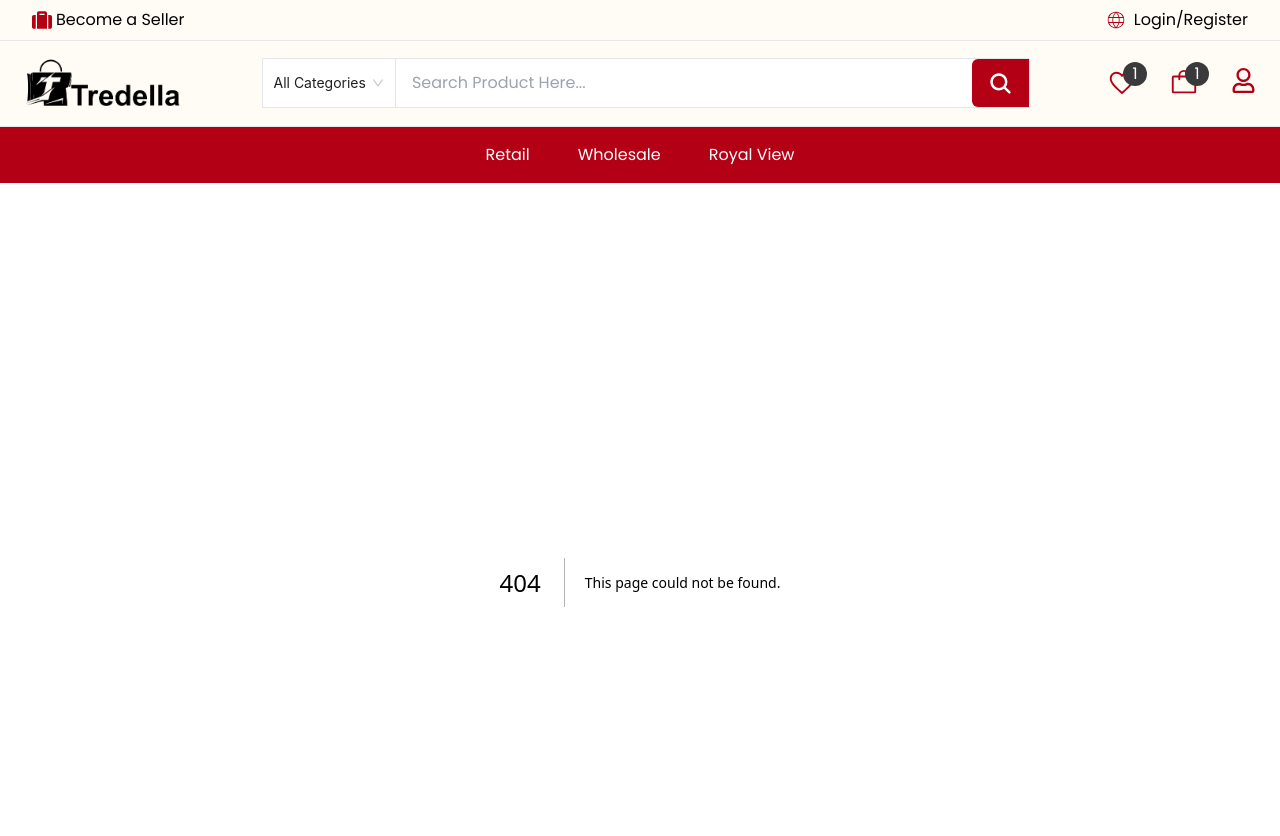
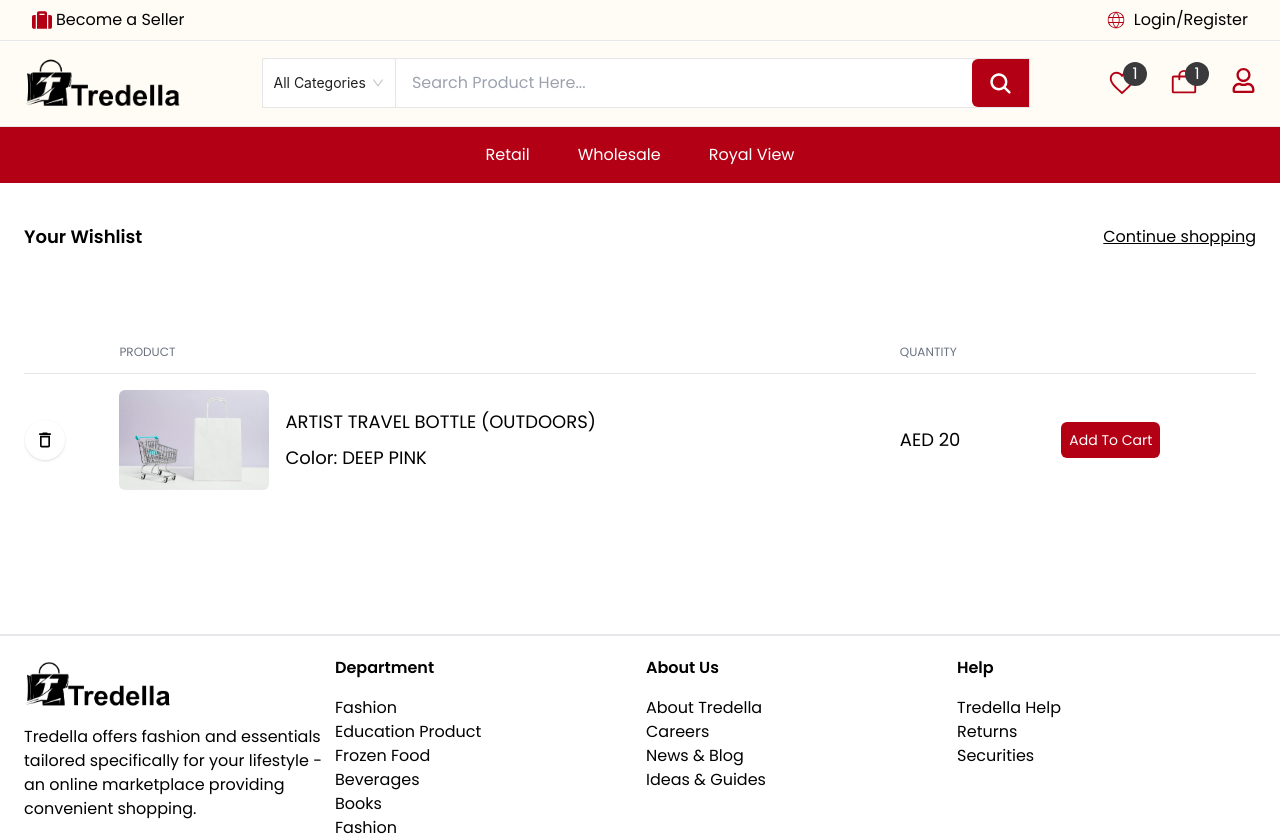
Before and after one commit to AhmedSaddique/Tredella, a Next.js app: page /wishlist in a window 1280 px wide. Before the commit this address had no page. Shown: the top 836 px of the page. Built offline with nearby package versions, Linux system fonts and the light colour scheme.

Commit message:
tredella

```diff
--- /dev/null
+++ b/src/app/wishlist/page.js
@@ -0,0 +1,89 @@
+import Container from '@/components/Layout/Container/Container'
+import Link from 'next/link'
+import React from 'react'
+import t1 from "../../../public/images/t1.jpg";
+import Image from 'next/image';
+import { MdDeleteOutline } from 'react-icons/md';
+import Button from '@/components/ui/Button/Button';
+
+
+const Wishlist = () => {
+  return (
+    <>
+          <Container className=' mt-10'>
+            <div className='flex justify-between items-center'>
+                <h1 className='font-semibold text-lg'>Your Wishlist</h1>
+                <Link className='underline' href={"/products"}>Continue shopping</Link>
+            </div>
+
+            <div className='p-2 rounded-md mt-5 bg-white shadow block md:hidden'>
+                    <div className='flex flex-wrap pt-2 mb-4 bg-white shadow p-2'>
+                        <div className='flex gap-3'>
+                            <Image width={100} height={100} className='rounded-md h-24' src={t1} alt='test' />
+                            <div className='space-y-2'>
+                                <h6 className='text-sm font-medium'>ARTIST TRAVEL BOTTLE (OUTDOORS)</h6>
+                                <h2 className='text-sm font-medium'>Dhs. <span>20</span>.00 AED</h2>
+                                <h2 className='text-sm font-medium'>Color <span>DEEP PINK</span></h2>
+                                <div className='flex items-center gap-4'>
+
+                                <div className='flex gap-2 items-center justify-center bg-white shadow rounded-full w-10 h-10'>
+                                    <MdDeleteOutline className='cursor-pointer' size={20} />
+                                </div>
+                                    <Button className={"rounded-md"} title={"Add To Cart"}/>
+                                </div>
+                            </div>
+                        </div>
+                    </div>
+            </div>
+
+            <div className=" flex-col mt-10 md:mt-20">
+                <div className="-m-1.5  hidden md:block">
+                    <div className="p-1.5 min-w-full inline-block align-middle">
+                        <div className="overflow-hidden">
+                            <table className="min-w-full divide-y divide-gray-200">
+                                <thead>
+                                    <tr>
+                                        <th scope="col" className="px-6 py-3 text-start text-[12px] font-normal text-gray-500 uppercase"></th>
+                                        <th scope="col" className="px-6 py-3 text-start text-[12px] font-normal text-gray-500 uppercase">PRODUCT</th>
+                                        <th scope="col" className="px-6 py-3 text-start text-[12px] font-normal text-gray-500 uppercase">QUANTITY</th>
+                                        <th scope="col" className="px-6 py-3 text-start text-[12px] font-normal text-gray-500 uppercase"></th>
+                                    </tr>
+                                </thead>
+                                <tbody className="divide-y divide-gray-200">
+
+                                        <tr>
+                                        <td className="">
+                                                <div className='flex justify-center items-center bg-white shadow rounded-full w-10 h-10'>
+                                                    <MdDeleteOutline className='cursor-pointer' size={20} />
+                                                </div>
+                                            </td>
+                                            <td className="px-6 py-4 whitespace-nowrap text-sm">
+                                                <div className='flex items-center gap-2 sm:gap-3 md:gap-4'>
+                                                    <Image className='rounded-md' src={t1} width={150} height={150} alt='cart image'/>
+                                                    <div className='space-y-2'>
+                                                        <p className='text-lg hover:underline transition duration-200'>ARTIST TRAVEL BOTTLE (OUTDOORS)</p>
+                                                        <p className='text-lg'><span>Color: </span>DEEP PINK</p>
+                                                    </div>
+                                                </div>
+                                            </td>
+
+                                            <td className="px-6 py-4 whitespace-nowrap text-sm">
+                                                <p className='text-lg'><span>AED </span>20</p>
+                                            </td>
+                                            <td className="px-6 py-4 whitespace-nowrap text-sm">
+                                                <Button className={"rounded-md"} title={"Add To Cart"}/>
+                                            </td>
+                                        </tr>
+                                </tbody>
+                            </table>
+                        </div>
+                    </div>
+                </div>
+
+            </div>
+        </Container>
+    </>
+  )
+}
+
+export default Wishlist
--- a/src/components/Layout/Footer/Footer.js
+++ b/src/components/Layout/Footer/Footer.js
@@ -66,7 +66,7 @@
             <div className='w-full md:w-2/6 mt-3'>
                 <div className='flex flex-wrap gap-4'>
                     <Link className='flex items-center gap-2 font-bold  underline hover:no-underline'  href={"/"}> <FaSuitcase size={25} /> Become Seller</Link>
-                    <Link className='flex items-center gap-2 font-bold  underline hover:no-underline'  href={"/help-center"}> <LuBadgeHelp size={25} /> Help Canter</Link>
+                    <Link className='flex items-center gap-2 font-bold  underline hover:no-underline'  href={"/help-center"}> <LuBadgeHelp size={25} /> Help Center</Link>
                 </div>
             </div>
             <div className='w-full md:w-2/6 mt-3 mb-3'>
@@ -77,8 +77,8 @@
             </div>
             <div className='w-full md:w-2/6 '>
                <div className='flex justify-center items-center md:flex-nowrap'>
-               <Image width={150} height={150} src={getgoogle} alt='googel'/>
-               <Image width={150} height={150} src={getapple} alt='googel'/>
+               <Image width={150} height={150} src={getgoogle} alt='google'/>
+               <Image width={150} height={150} src={getapple} alt='google'/>
                </div>
             </div>
     </div>
--- a/src/components/widgets/TabsData/index.js
+++ b/src/components/widgets/TabsData/index.js
@@ -12,11 +12,11 @@
         <div className='sm:col-span-2 bg-secondary p-2 w-full'>
             <div className='flex justify-center items-center'>
                 <div className=' px-8'>
-                    <h1 className='text-[22px] font-semibold md:text-[55px] md:font-bold'>23% off in All Product</h1>
+                    <h1 className='text-[30px] font-semibold md:text-[55px] md:font-bold'>23% off in All Product</h1>
                     <Link className='underline' href={"/"}>Shop Now</Link>
                 </div>
                 <div className='w-full'>
-                    <Image className='w-full' width={300} height={300} src={img1} alt='image'/>
+                    <Image className='w-full rounded-md hidden md:block' width={300} height={300} src={img1} alt='image'/>
                 </div>
             </div>
         </div>
```
